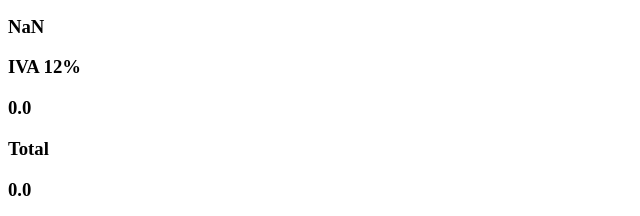
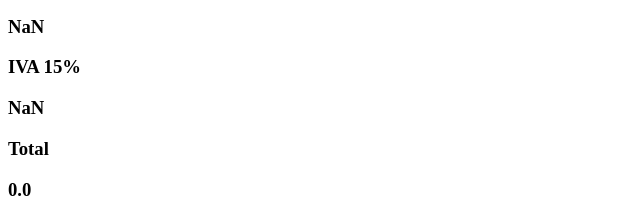
Before and after one commit to JJBeltran1894/krakeDev, a plain HTML site: page puntoDeVenta/puntoDeVenta.html in a window 1280 px wide. Both pictures are taken after typing "Sample", "Sample", "Sample", "Sample" into the empty fields and a click on the button "CALCULAR TOTAL". Shown: the part 447-663 px from the top of the page, 0-640 px from the left. Drawn offline with Linux system fonts and the light colour scheme.

Commit message:
Funcional hasta mostrar valorIVA en puntoDeVenta.js - correccion error funcion calcularIVA en serviciosPuntoDeVenta.js

```diff
--- a/puntoDeVenta/puntoDeVenta.html
+++ b/puntoDeVenta/puntoDeVenta.html
@@ -18,7 +18,7 @@
         <h3 id="lblSubtotal">0.0</h3>
         <h3>Descuento</h3>
         <h3 id="lblDescuento">0.0</h3>
-        <h3>IVA 12%</h3>
+        <h3>IVA 15%</h3>
         <h3 id="lblValorIVA">0.0</h3>
         <h3>Total</h3>
         <h3 id="lblTotal">0.0</h3>
--- a/puntoDeVenta/puntoDeVenta.js
+++ b/puntoDeVenta/puntoDeVenta.js
@@ -9,6 +9,7 @@ calcularValorTotal = function () {
     let valorSubtotal;
     let valorDescuento;
     let valorIVA;
+    let baseImponible;
     let valorTotal;
 
     //1. Recuperar el nombre del producto como String
@@ -34,9 +35,9 @@ calcularValorTotal = function () {
         Si el caso de prueba es exitoso, hacer un commit
      */
     mostrarTexto("lblSubtotal",valorSubtotal);
-    //6. Invocar a calcularValorDescuento y lo que devuelve guardar en la variable valorDescuento
+    //7. Invocar a calcularValorDescuento y lo que devuelve guardar en la variable valorDescuento
     valorDescuento=calcularValorDescuento(valorSubtotal,porcentajeDescuento)
-    //7. Mostrar el resultado en el componente lblDescuento
+    //8. Mostrar el resultado en el componente lblDescuento
     /*
         Caso de prueba:
             - cantidad: 10
@@ -46,9 +47,11 @@ calcularValorTotal = function () {
         Si el caso de prueba es exitoso, hacer un commit
      */
     mostrarTexto("lblDescuento",valorDescuento);
-    //8. Invocar a calcularIVA y lo que devuelve guardar en la variable valorIVA
+    //9. Invocar a calcularIVA y lo que devuelve guardar en la variable valorIVA
     // El IVA debe calcularse sobre el valor del subtotal menos el descuento
-    //9. Mostrar el resultado en el componente lblValorIVA
+    baseImponible=valorSubtotal-valorDescuento;
+    valorIVA=calcularIVA(baseImponible);
+    //10. Mostrar el resultado en el componente lblValorIVA
         /*
             Caso de prueba:
                 - cantidad: 10
@@ -64,8 +67,9 @@ calcularValorTotal = function () {
 
             Si el caso de prueba es exitoso, hacer un commit
         */
-    //10. Invocar a calcularTotal y lo que devuelve guardar en la variable valorTotal
-    //11. Mostrar el resultado en el componente lblTotal
+    mostrarTexto("lblValorIVA",valorIVA);
+    //11. Invocar a calcularTotal y lo que devuelve guardar en la variable valorTotal
+    //12. Mostrar el resultado en el componente lblTotal
     /*
         Caso de prueba:
             - cantidad: 10
@@ -81,7 +85,7 @@ calcularValorTotal = function () {
                 Si el caso de prueba es exitoso, hacer un commit
        */
 
-    //12. Mostrar un resumen en el componente lblResumen, si no existe debe agregarlo
+    //13. Mostrar un resumen en el componente lblResumen, si no existe debe agregarlo
     /*
         Ejemplo:
             Valor a pagar por 20 cerveza corona con 10% de descuento: USD 48.75
--- a/puntoDeVenta/serviciosPuntoDeVenta.js
+++ b/puntoDeVenta/serviciosPuntoDeVenta.js
@@ -5,6 +5,7 @@ calcularValorDescuento=function(monto,porcentajeDescuento){
 
 calcularIVA=function(monto){
     let iva=monto*0.15;
+    return iva;
 }
 
 calcularSubtotal=function(precio,cantidad){
```
